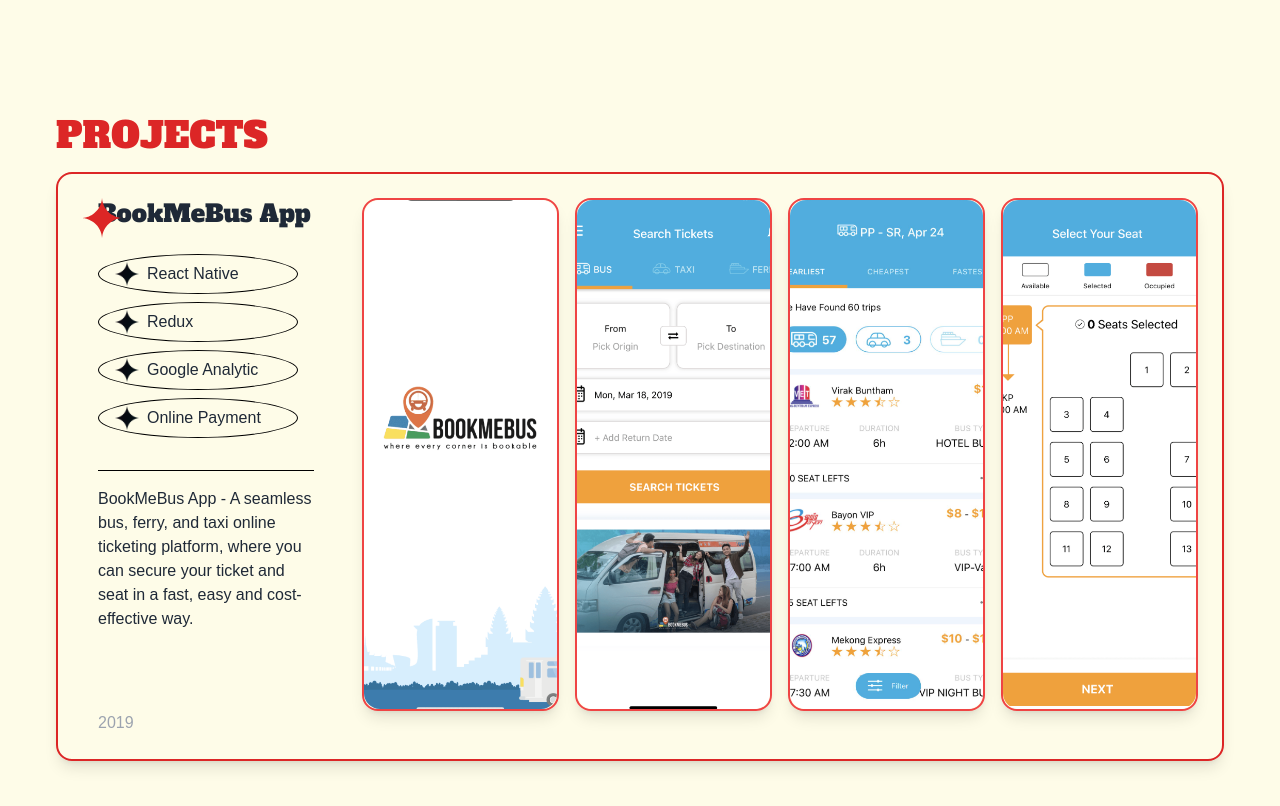
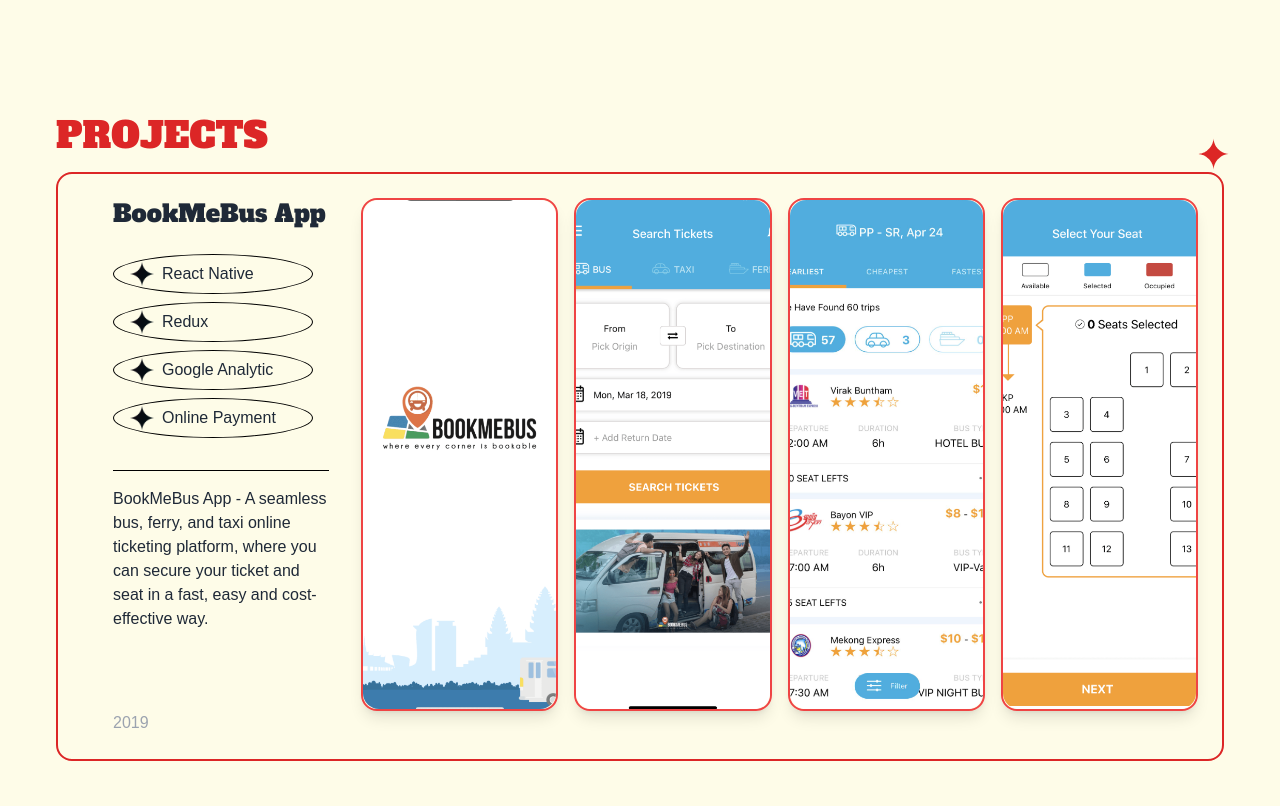
Before and after one commit to Chanvuthea/vuthea-portfolio, a Next.js app: page / in a window 1280 px wide. Shown: the part 1760-2566 px from the top of the page. Built offline with nearby package versions, Linux system fonts and the light colour scheme; a web font is replaced by a local one.

Commit message:
fix style

```diff
--- a/src/app/page.tsx
+++ b/src/app/page.tsx
@@ -280,8 +280,8 @@
           >
             Projects
           </h2>
-          <div className="relative flex flex-col md:flex-row space-y-4 md:space-y-0 md:space-x-4 border-2 border-red-600 shadow-lg p-2 md:p-6 rounded-2xl pb-8 mb-32">
-            <div className="absolute top-[-28] right-[-15] md:top-[-35] md:right-[-20] lg:top-[-40] lg:right-[-20] ">
+          <div className="flex flex-col md:flex-row border-2 border-red-600 p-4 md:p-6 rounded-2xl mb-32">
+            <div className="relative -top-12 md:-top-16 -right-full">
               <img
                 src="./assets/star-red.svg"
                 alt="star-red-icon"
```
